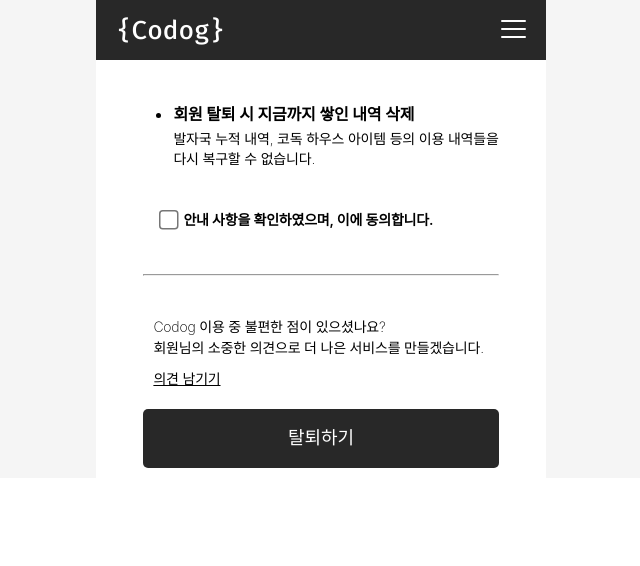
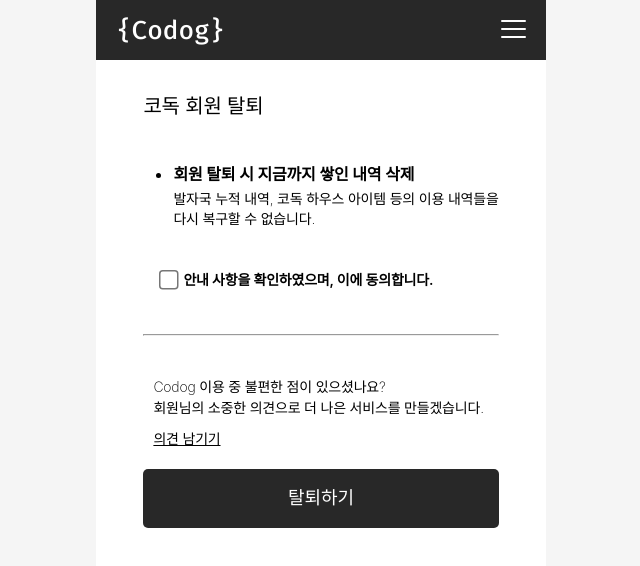
Before and after one commit to firstcommit23/codog-front, a Next.js app: page /mypage/dropout in a window 1280 px wide. Shown: the top 566 px of the page, without its empty margins (319-959 px from the left). Built offline with nearby package versions, Linux system fonts and the light colour scheme; a web font is replaced by a local one; what axios-retry, emotion-reset would draw is missing.

Commit message:
[fix] 회원탈퇴화면 css 조정

```diff
--- a/pages/mypage/dropout.tsx
+++ b/pages/mypage/dropout.tsx
@@ -68,7 +68,8 @@ const DropOutPage = () => {
 };
 
 const Wrapper = styled.div`
-  padding: 1rem 2rem;
+  padding: 7rem 2rem 0 2rem;
+  height: 94vh;
 `;
 
 const Title = styled.div`
```
